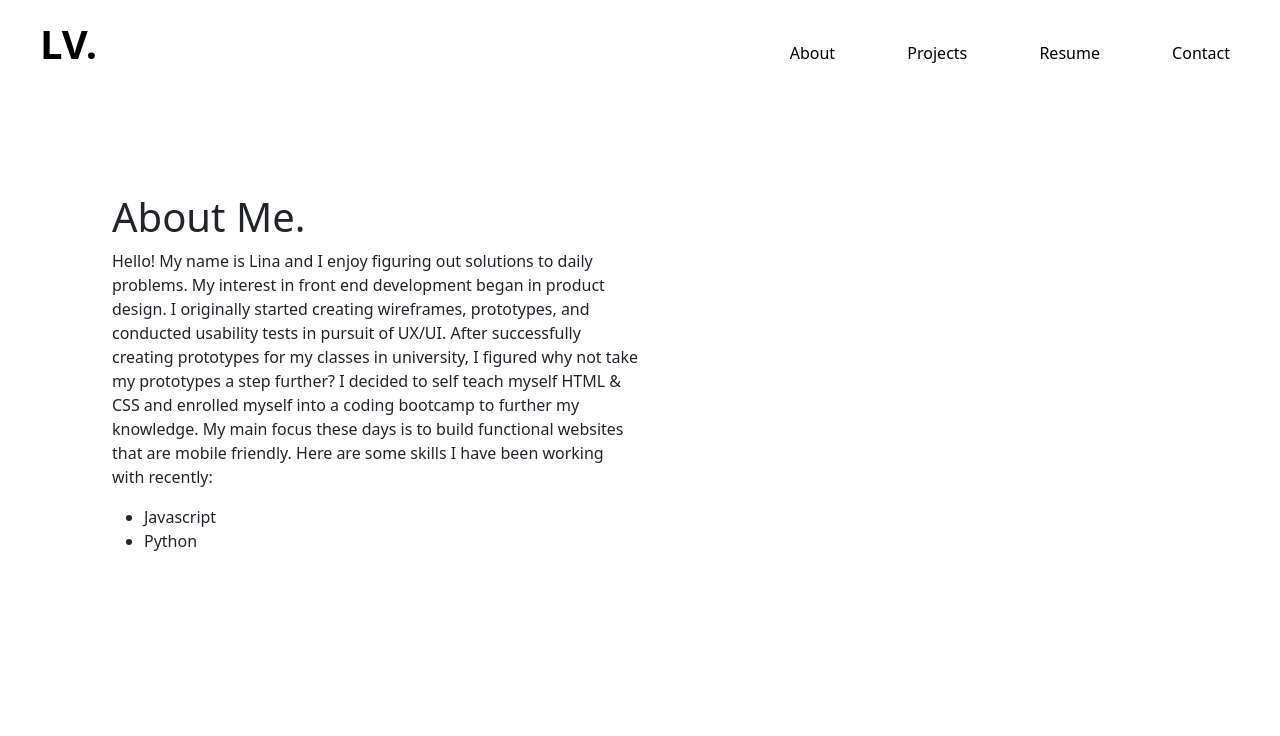
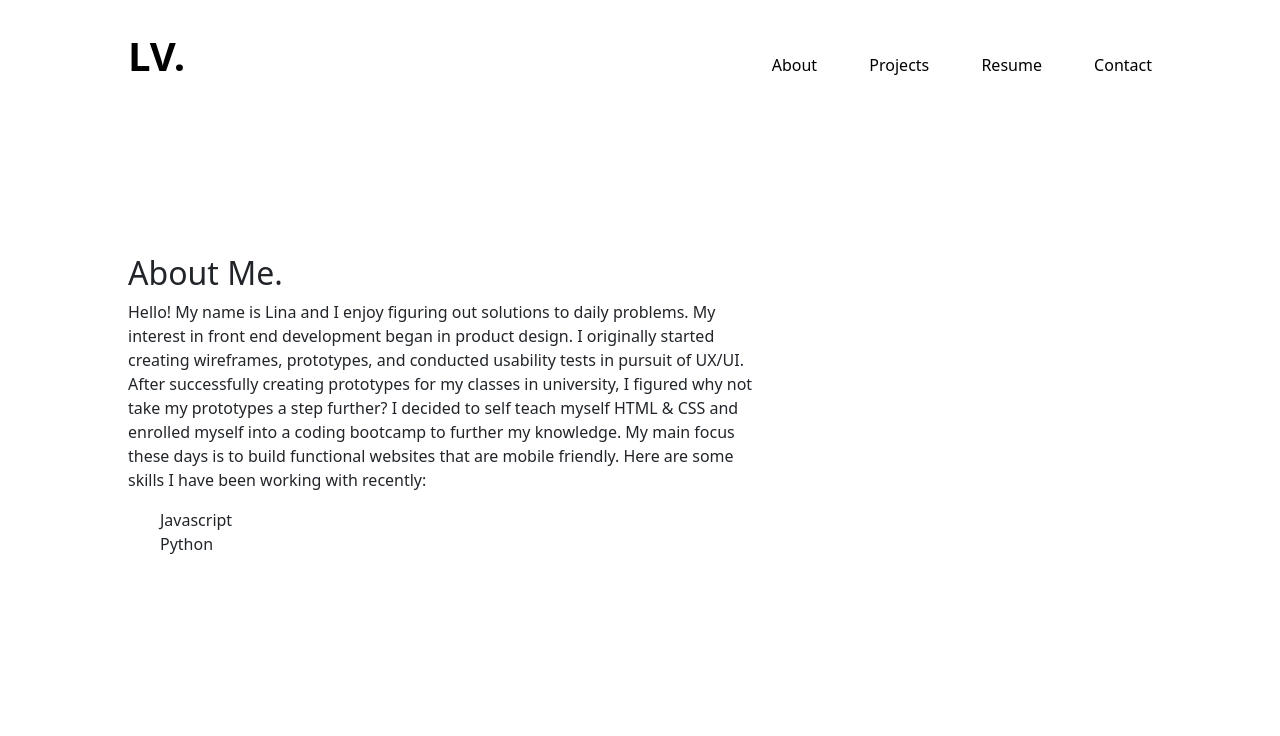
Before and after one commit to Linavo/Linavo.github.io, a plain HTML site: page about.html in a window 1280 px wide. Drawn offline with nearby package versions, Linux system fonts and the light colour scheme.

Commit message:
configured flex of about me page by changing the width of the contents

```diff
--- a/about.html
+++ b/about.html
@@ -26,9 +26,9 @@
         </nav>
       </header>
 
-      <section class="about-me">
-        <h1>About Me.</h1>
-        <p>
+      <div class="about-me">
+        <h2 class="about-me-h2">About Me.</h2>
+        <p class="p-container">
           Hello! My name is Lina and I enjoy figuring out solutions to daily
           problems. My interest in front end development began in product
           design. I originally started creating wireframes, prototypes, and
@@ -41,11 +41,11 @@
           with recently:
         </p>
 
-        <ul>
+        <ul class="about-me-h2">
           <li>Javascript</li>
           <li>Python</li>
         </ul>
-      </section>
+      </div>
     </main>
   </body>
 </html>
--- a/style.css
+++ b/style.css
@@ -4,45 +4,49 @@ body {
   margin: 0;
 }
 header {
-  width: 100%;
+  margin-top: 2em;
+  width: 100vw;
   display: flex;
   justify-content: center;
   font-weight: 200;
-  padding-top: 20px;
 }
 header nav {
-  width: 1200px;
+  width: 80vw;
   display: flex;
   justify-content: space-between;
   align-items: baseline;
   word-spacing: 3em;
 }
 header h1 a {
+  display: flex;
   color: black;
   text-decoration: none;
   font-size: 1em;
   font-weight: 600;
 }
 li {
+  display: flex;
   flex-direction: row;
 }
 ul a {
   color: black;
   text-decoration: none;
-  padding: 0 10px 0 10px;
 }
 a:hover {
-  color: rgb(102, 102, 102);
-  text-decoration: none;
+  color: rgb(139, 139, 139);
   cursor: pointer;
+  transition: 0.5s;
+}
+.nav-list {
+  margin: 0;
 }
 .box1 {
   display: flex;
-  flex-direction: column;
+  height: 70vh;
+  width: 70vw;
   justify-content: center;
-  height: 550px;
-  padding-left: 7em;
-  line-height: 0.5em;
+  align-items: center;
+  line-height: 0.5;
 }
 div h1 {
   font-size: 6em;
@@ -53,11 +57,31 @@ div p {
   font-size: 1em;
 }
 .about-me {
+  display: inline-flex;
+  height: 80vh;
+  width: 70vw;
+  flex-direction: column;
+  align-items: center;
+  justify-content: center;
+}
+.about-me-h2 {
+  width: 50vw;
+}
+.p-container {
+  width: 50vw;
+}
+.projects {
   display: flex;
   flex-direction: column;
-  justify-content: center;
-  width: 50vw;
-  height: 600px;
-  padding-left: 7em;
-  font-weight: 250;
 }
+.figures {
+  width: 100%;
+  border-radius: 10px;
+  overflow: hidden;
+}
+.figures,
+a {
+  color: black;
+  text-decoration: none;
+  transition: 0.5s;
+}
```
Also changed, not shown: index.html (+2 -0 lines), projects.html (+8 -13 lines).
